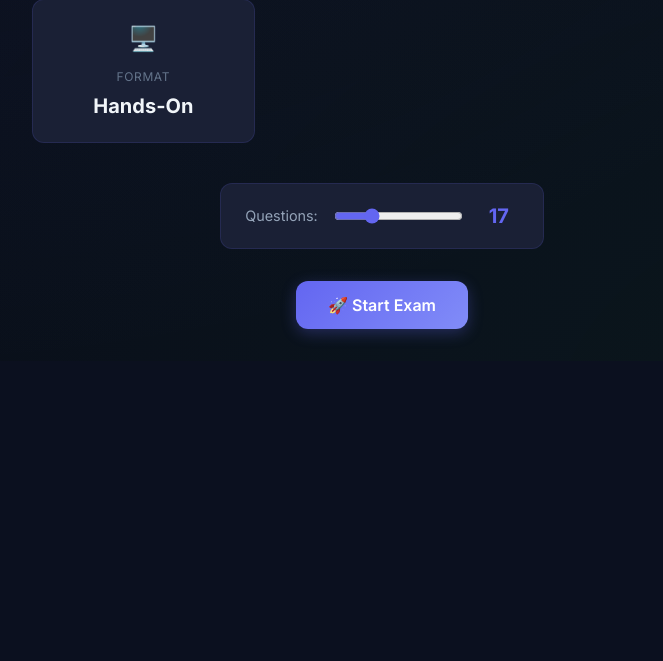
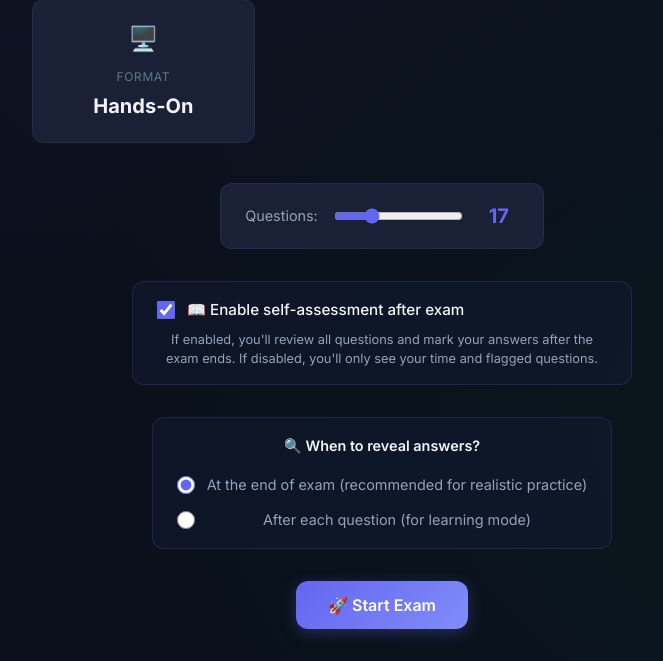
Before and after one commit to sonyjtp/cka-practice-questions, a Flask app: page / in a window 1280 px wide. Shown: the part 443-1104 px from the top of the page, without its empty margins (258-921 px from the left). Before the commit the page ends 781 px from the top, so only its background shows below. Run offline with Flask 3, Linux system fonts and the light colour scheme.

Commit message:
Updated UI

```diff
--- a/src/static/css/exam.css
+++ b/src/static/css/exam.css
@@ -153,6 +153,85 @@ body::before {
   color: var(--accent);
   min-width: 2.5rem;
   text-align: center;
+}
+
+.assessment-mode-control {
+  max-width: 500px;
+  margin-bottom: 2rem;
+  background: rgba(99,102,241,0.05);
+  border: 1px solid rgba(99,102,241,0.2);
+  border-radius: var(--radius);
+  padding: 1rem 1.5rem;
+}
+
+.assessment-mode-control label {
+  display: flex;
+  align-items: center;
+  gap: 0.75rem;
+  font-size: 0.95rem;
+  font-weight: 500;
+  color: var(--text-primary);
+  cursor: pointer;
+  margin-bottom: 0.5rem;
+}
+
+.assessment-mode-control input[type="checkbox"] {
+  width: 18px;
+  height: 18px;
+  cursor: pointer;
+  accent-color: var(--accent);
+}
+
+.assessment-mode-desc {
+  font-size: 0.8rem;
+  color: var(--text-secondary);
+  margin: 0;
+  line-height: 1.5;
+}
+
+.answer-reveal-control {
+  max-width: 500px;
+  margin-bottom: 2rem;
+  background: rgba(99,102,241,0.05);
+  border: 1px solid rgba(99,102,241,0.2);
+  border-radius: var(--radius);
+  padding: 1rem 1.5rem;
+}
+
+.answer-reveal-control > label {
+  display: block;
+  font-size: 0.9rem;
+  font-weight: 600;
+  color: var(--text-primary);
+  margin-bottom: 1rem;
+}
+
+.radio-group {
+  display: flex;
+  flex-direction: column;
+  gap: 0.75rem;
+}
+
+.radio-item {
+  display: flex;
+  align-items: center;
+  gap: 0.75rem;
+  font-size: 0.9rem;
+  color: var(--text-secondary);
+  cursor: pointer;
+  user-select: none;
+}
+
+.radio-item input[type="radio"] {
+  width: 18px;
+  height: 18px;
+  cursor: pointer;
+  accent-color: var(--accent);
+  flex-shrink: 0;
+}
+
+.radio-item span {
+  flex: 1;
 }
 
 .btn {
--- a/src/static/js/exam.js
+++ b/src/static/js/exam.js
@@ -17,9 +17,18 @@
   let examStartTime = null;
   let examEndTime = null;
   let examEnded = false;   // true once the exam has been submitted
+  let assessmentModeEnabled = true;  // user choice from start screen
+  let answerRevealTiming = "end";    // "end" or "during"
 
   // Per-question state: { answered: bool, correct: bool|null, flagged: bool }
   let questionStates = [];
+
+  // Point values by difficulty
+  const POINTS_BY_DIFFICULTY = {
+    easy: 5,
+    medium: 10,
+    hard: 15,
+  };
 
   // ===== DOM REFS =====
   const $ = (sel) => document.querySelector(sel);
@@ -69,6 +78,8 @@
   // ===== START EXAM =====
   async function startExam() {
     const count = countSlider ? parseInt(countSlider.value) : 17;
+    assessmentModeEnabled = document.getElementById("assessment-mode-toggle")?.checked ?? true;
+    answerRevealTiming = document.querySelector("input[name='answer-reveal']:checked")?.value ?? "end";
     examEnded = false;
     showScreen(examScreen);
 
@@ -203,7 +214,10 @@
     const answerHtml = markdownToHtml(q.answer);
 
     // In review mode (post-exam), show answer section; during exam, hide it
-    const answerSection = examEnded ? `
+    let answerSection = "";
+    if (examEnded) {
+      // Post-exam review: always show answers
+      answerSection = `
       <div class="answer-section">
         <button class="answer-toggle" id="answer-toggle-btn">
           ${state.answerRevealed ? "🔽 Hide Answer" : "🔼 Show Answer"}
@@ -211,10 +225,25 @@
         <div class="answer-content ${state.answerRevealed ? "visible" : ""}" id="answer-content">
           ${answerHtml}
         </div>
-      </div>` : `
+      </div>`;
+    } else if (answerRevealTiming === "during") {
+      // Learning mode: show answer during exam
+      answerSection = `
+      <div class="answer-section">
+        <button class="answer-toggle" id="answer-toggle-btn">
+          ${state.answerRevealed ? "🔽 Hide Answer" : "🔼 Show Answer & Learn"}
+        </button>
+        <div class="answer-content ${state.answerRevealed ? "visible" : ""}" id="answer-content">
+          ${answerHtml}
+        </div>
+      </div>`;
+    } else {
+      // Exam mode: hide answers until exam ends
+      answerSection = `
       <div class="attempt-notice">
-        💡 <strong>Attempt this task</strong> in your Kubernetes environment. Answers and self-assessment will be available after you end the exam.
+        💡 <strong>Attempt this task</strong> in your Kubernetes environment. Answers will be revealed after you end the exam.
       </div>`;
+    }
 
     // In review mode show "Back to Results" instead of "End Exam"
     const rightNav = examEnded
@@ -327,7 +356,10 @@
     examEnded = true;
 
     if (timedOut) {
-      showModal("⏰", "Time's Up!", "Your exam time has expired. Review your answers and self-assess on the results page.", [
+      const msg = assessmentModeEnabled
+        ? "Your exam time has expired. Review your answers and self-assess on the results page."
+        : "Your exam time has expired. View your exam summary.";
+      showModal("⏰", "Time's Up!", msg, [
         { text: "View Results", class: "btn btn-primary", action: () => { hideModal(); showResults(); } },
       ]);
     } else {
@@ -339,11 +371,82 @@
   function showResults() {
     showScreen(resultsScreen);
 
+    if (assessmentModeEnabled) {
+      showAssessmentResults();
+    } else {
+      showSimpleResults();
+    }
+  }
+
+  function showSimpleResults() {
+    // Simple results: just stats, time, and flagged questions
+    const total = exam.total_questions;
+    const flagged = questionStates.filter((s) => s.flagged).length;
+    const elapsed = Math.floor(((examEndTime || Date.now()) - examStartTime) / 1000);
+    const elapsedMins = Math.floor(elapsed / 60);
+    const elapsedSecs = elapsed % 60;
+
+    let flaggedQuestionsHtml = "";
+    if (flagged > 0) {
+      flaggedQuestionsHtml = `
+        <div class="results-flagged">
+          <h3>🚩 Flagged Questions for Review</h3>
+          <div class="flagged-list">`;
+      exam.questions.forEach((q, i) => {
+        if (questionStates[i].flagged) {
+          flaggedQuestionsHtml += `
+            <div class="flagged-item">
+              <span>${i + 1}.</span>
+              <span>${escapeHtml(q.title)}</span>
+              <span class="difficulty-badge ${q.difficulty}" style="font-size:0.65rem">${q.difficulty}</span>
+            </div>`;
+        }
+      });
+      flaggedQuestionsHtml += `
+          </div>
+        </div>`;
+    }
+
+    resultsScreen.innerHTML = `
+      <div class="results-header">
+        <div class="results-icon">📝</div>
+        <h1 class="results-title">Exam Submitted</h1>
+        <p class="results-subtitle">Review your exam summary below. Compare against official solutions or use the full assessment mode next time.</p>
+      </div>
+
+      <div class="results-stats">
+        <div class="stat-card">
+          <div class="stat-value">${total}</div>
+          <div class="stat-label">Questions</div>
+        </div>
+        <div class="stat-card">
+          <div class="stat-value">${elapsedMins}m ${elapsedSecs}s</div>
+          <div class="stat-label">Time Taken</div>
+        </div>
+        <div class="stat-card">
+          <div class="stat-value">${flagged}</div>
+          <div class="stat-label">Flagged</div>
+        </div>
+      </div>
+
+      ${flaggedQuestionsHtml}
+
+      <div class="results-actions">
+        <button class="btn btn-primary" onclick="location.reload()">🔄 New Exam</button>
+      </div>
+    `;
+  }
+
+  function showAssessmentResults() {
+    // Full assessment results: expandable questions with self-assess
     const total = exam.total_questions;
     const elapsed = Math.floor(((examEndTime || Date.now()) - examStartTime) / 1000);
     const elapsedMins = Math.floor(elapsed / 60);
     const elapsedSecs = elapsed % 60;
     const circumference = 2 * Math.PI * 75;
+
+    // Calculate total possible points
+    const totalPoints = exam.questions.reduce((sum, q) => sum + POINTS_BY_DIFFICULTY[q.difficulty], 0);
 
     // Build expandable question cards for self-assessment
     let questionsHtml = "";
@@ -352,6 +455,8 @@
       const answerHtml = markdownToHtml(q.answer);
       const statusIcon = s.correct === true ? "✅" : s.correct === false ? "❌" : "⬜";
       const cardClass = s.correct === true ? "rq-correct" : s.correct === false ? "rq-incorrect" : "";
+      const points = POINTS_BY_DIFFICULTY[q.difficulty];
+      const pointsEarned = s.correct === true ? points : 0;
 
       questionsHtml += `
         <div class="rq-card ${cardClass}" id="rq-card-${i}">
@@ -360,6 +465,7 @@
             <span class="rq-num">${i + 1}.</span>
             <span class="rq-title">${escapeHtml(q.title)}</span>
             <span class="difficulty-badge ${q.difficulty}" style="font-size:0.65rem">${q.difficulty}</span>
+            <span class="rq-points" id="rq-points-${i}" title="Points for this question">${pointsEarned}/${points}</span>
             <div class="rq-assess-inline">
               <button class="assess-btn ${s.correct === true ? "correct selected" : ""}" data-idx="${i}" data-result="correct" title="Got it right">✅</button>
               <button class="assess-btn ${s.correct === false ? "incorrect selected" : ""}" data-idx="${i}" data-result="incorrect" title="Got it wrong">❌</button>
@@ -397,11 +503,11 @@
       <div class="results-stats">
         <div class="stat-card">
           <div class="stat-value" id="stat-correct" style="color:var(--green)">0</div>
-          <div class="stat-label">Correct</div>
+          <div class="stat-label">Points Earned</div>
         </div>
         <div class="stat-card">
-          <div class="stat-value" id="stat-incorrect" style="color:var(--red)">0</div>
-          <div class="stat-label">Incorrect</div>
+          <div class="stat-value" id="stat-total" style="color:var(--text-secondary)">${totalPoints}</div>
+          <div class="stat-label">Total Points</div>
         </div>
         <div class="stat-card">
           <div class="stat-value" id="stat-pending" style="color:var(--text-muted)">${total}</div>
@@ -448,6 +554,7 @@
         const idx = parseInt(btn.dataset.idx);
         const result = btn.dataset.result;
         const isCorrect = result === "correct";
+        const points = POINTS_BY_DIFFICULTY[exam.questions[idx].difficulty];
 
         questionStates[idx].correct = isCorrect;
         questionStates[idx].answered = true;
@@ -461,34 +568,43 @@
           }
         });
 
-        // Update status icon
+        // Update status icon and points
         document.getElementById(`rq-status-${idx}`).textContent = isCorrect ? "✅" : "❌";
+        document.getElementById(`rq-points-${idx}`).textContent = isCorrect ? `${points}/${points}` : `0/${points}`;
 
         // Update card class
         card.classList.remove("rq-correct", "rq-incorrect");
         card.classList.add(isCorrect ? "rq-correct" : "rq-incorrect");
 
-        updateResultsScore();
+        updateResultsScore(totalPoints);
       });
     });
 
     // Initial score update (in case some were already assessed)
-    updateResultsScore();
+    updateResultsScore(totalPoints);
   }
 
-  function updateResultsScore() {
+  function updateResultsScore(totalPoints) {
     const total = exam.total_questions;
-    const correct = questionStates.filter((s) => s.correct === true).length;
-    const incorrect = questionStates.filter((s) => s.correct === false).length;
-    const pending = total - correct - incorrect;
-    const assessed = correct + incorrect;
-    const score = assessed > 0 ? Math.round((correct / total) * 100) : null;
+    let correctPoints = 0;
+    let assessedCount = 0;
+
+    questionStates.forEach((s, i) => {
+      if (s.answered) {
+        assessedCount++;
+        if (s.correct) {
+          correctPoints += POINTS_BY_DIFFICULTY[exam.questions[i].difficulty];
+        }
+      }
+    });
+
+    const pending = total - assessedCount;
+    const score = totalPoints > 0 ? Math.round((correctPoints / totalPoints) * 100) : null;
     const passed = score !== null && score >= exam.passing_score_percent;
     const circumference = 2 * Math.PI * 75;
 
     // Stats
     const statCorrect = document.getElementById("stat-correct");
-    const statIncorrect = document.getElementById("stat-incorrect");
     const statPending = document.getElementById("stat-pending");
     const scorePercent = document.getElementById("score-percent");
     const ringFg = document.getElementById("score-ring-fg");
@@ -496,8 +612,7 @@
     const resultsTitle = document.getElementById("results-title");
     const resultsSubtitle = document.getElementById("results-subtitle");
 
-    if (statCorrect) statCorrect.textContent = correct;
-    if (statIncorrect) statIncorrect.textContent = incorrect;
+    if (statCorrect) statCorrect.textContent = `${correctPoints}/${totalPoints}`;
     if (statPending) statPending.textContent = pending;
 
     if (score !== null) {
@@ -516,8 +631,8 @@
         if (resultsIcon) resultsIcon.textContent = passed ? "🎉" : "📝";
         if (resultsTitle) resultsTitle.textContent = passed ? "Congratulations!" : "Keep Practicing!";
         if (resultsSubtitle) resultsSubtitle.textContent = passed
-          ? "You passed the practice exam!"
-          : `You need ${exam.passing_score_percent}% to pass. Keep going!`;
+          ? `You passed the practice exam! Final Score: ${score}%`
+          : `You need ${exam.passing_score_percent}% to pass (${correctPoints}/${totalPoints} points). Keep going!`;
       }
     } else {
       if (scorePercent) scorePercent.textContent = "—";
@@ -528,9 +643,9 @@
     exam.questions.forEach((q, i) => {
       const d = q.domain;
       if (!domainResults[d]) domainResults[d] = { correct: 0, total: 0, assessed: 0 };
-      domainResults[d].total++;
-      if (questionStates[i].correct === true) { domainResults[d].correct++; domainResults[d].assessed++; }
-      if (questionStates[i].correct === false) domainResults[d].assessed++;
+      domainResults[d].total += POINTS_BY_DIFFICULTY[q.difficulty];
+      if (questionStates[i].correct === true) { domainResults[d].correct += POINTS_BY_DIFFICULTY[q.difficulty]; domainResults[d].assessed += POINTS_BY_DIFFICULTY[q.difficulty]; }
+      if (questionStates[i].correct === false) domainResults[d].assessed += POINTS_BY_DIFFICULTY[q.difficulty];
     });
 
     const breakdown = document.getElementById("results-domain-breakdown");
--- a/src/templates/index.html
+++ b/src/templates/index.html
@@ -43,6 +43,28 @@
       <label for="question-count-slider">Questions:</label>
       <input type="range" id="question-count-slider" min="5" max="25" value="17" step="1">
       <span class="count-display" id="count-display">17</span>
+    </div>
+
+    <div class="assessment-mode-control">
+      <label for="assessment-mode-toggle">
+        <input type="checkbox" id="assessment-mode-toggle" checked>
+        <span>📖 Enable self-assessment after exam</span>
+      </label>
+      <p class="assessment-mode-desc">If enabled, you'll review all questions and mark your answers after the exam ends. If disabled, you'll only see your time and flagged questions.</p>
+    </div>
+
+    <div class="answer-reveal-control">
+      <label>🔍 When to reveal answers?</label>
+      <div class="radio-group">
+        <label class="radio-item">
+          <input type="radio" name="answer-reveal" value="end" checked>
+          <span>At the end of exam (recommended for realistic practice)</span>
+        </label>
+        <label class="radio-item">
+          <input type="radio" name="answer-reveal" value="during">
+          <span>After each question (for learning mode)</span>
+        </label>
+      </div>
     </div>
 
     <button class="btn btn-primary" id="start-btn">
```
Also changed, not shown: other parts of src/static/css/exam.css (+54 -0 lines), README.md.
